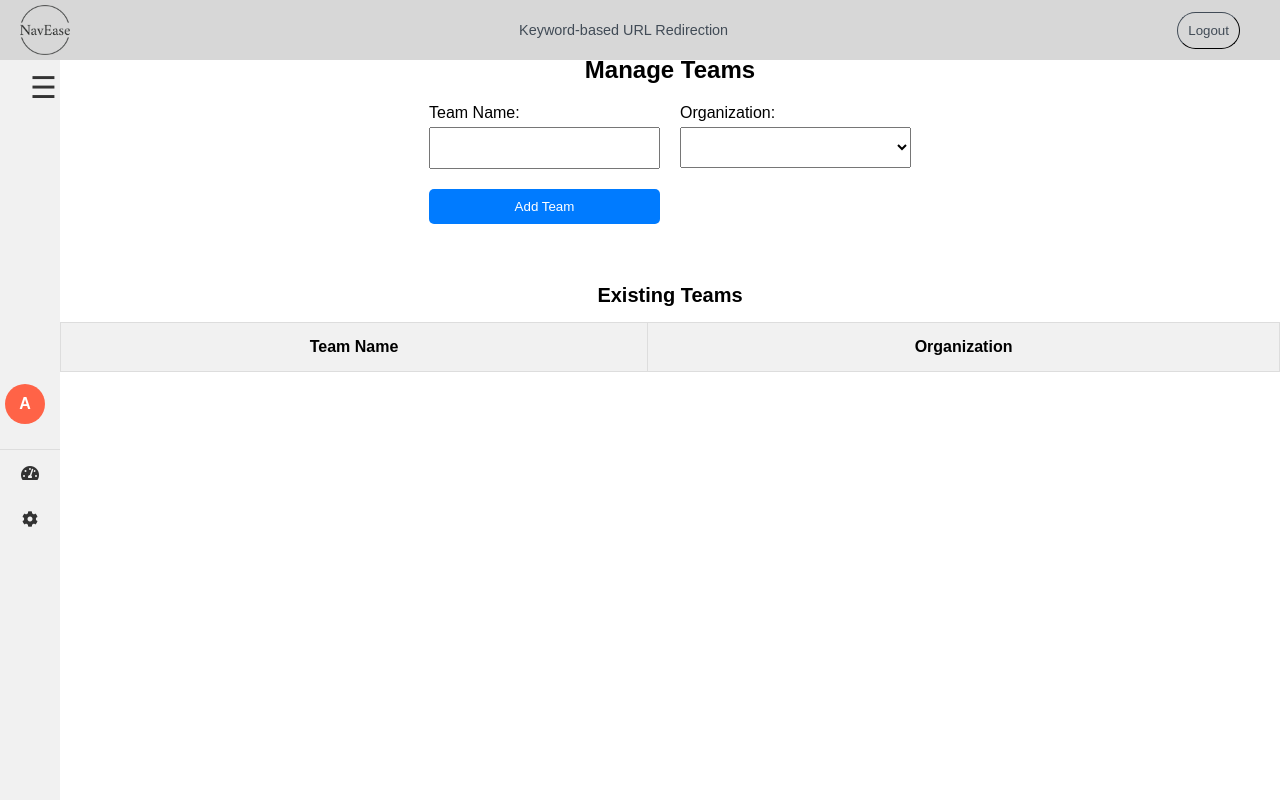
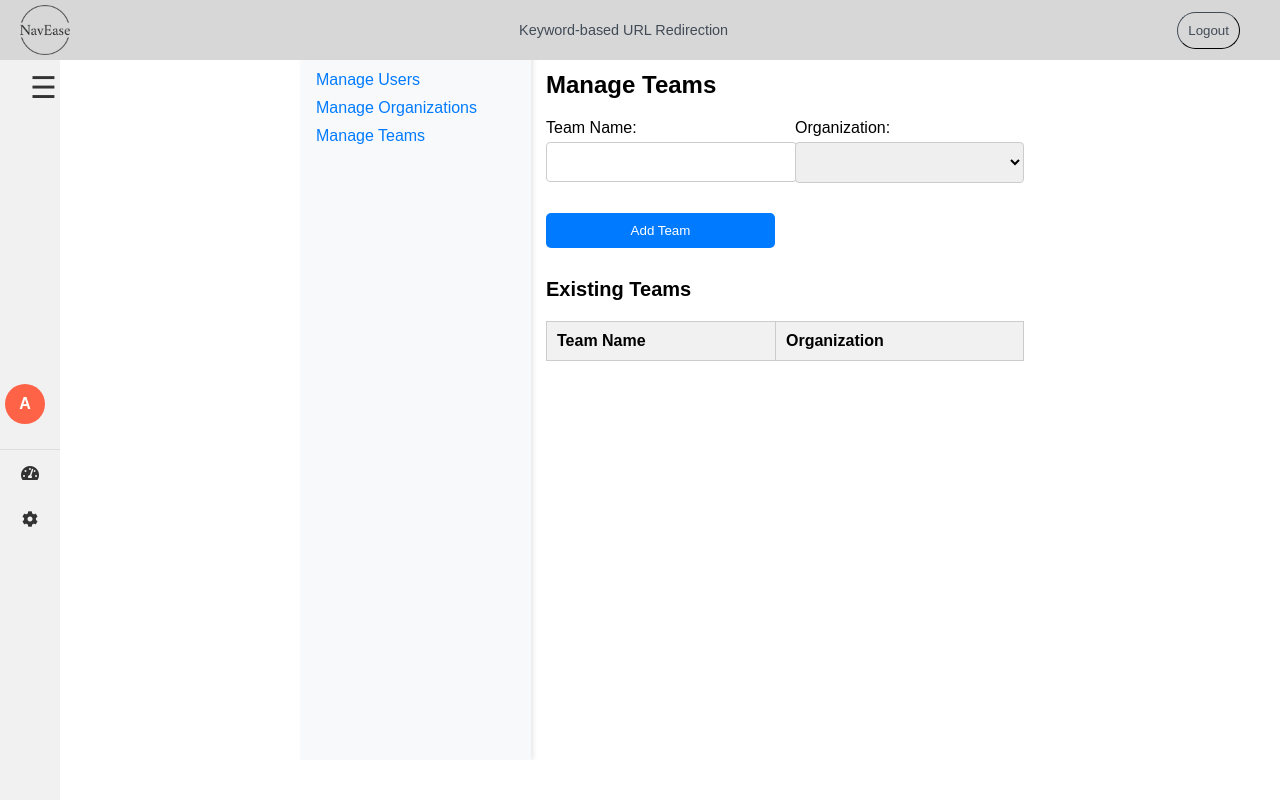
Before and after one commit to akhileshSRE/NavEase-app, a Flask app: page /settings/teams in a window 1280 px wide. Run offline with Flask 2, Linux system fonts and the light colour scheme; the visitor is signed in with stand-in values (Sample User, id 1); data comes from the database, SQL or seed files in the repository; data that the repository does not hold is empty.

Commit message:
added sidenav for settings

```diff
--- /dev/null
+++ b/app/static/css/settings.css
@@ -0,0 +1,85 @@
+/* settings.css */
+
+.st-container {
+    display: flex;
+    height: 100vh; /* Make the container take the full height of the viewport */
+}
+
+.st-sidenav {
+    width: 200px;
+    background-color: #f8f9fa;
+    padding: 15px;
+    box-shadow: 2px 0 5px rgba(0,0,0,0.1);
+}
+
+.st-sidenav ul {
+    list-style-type: none;
+    padding: 0;
+}
+
+.st-sidenav ul li {
+    margin: 10px 0;
+}
+
+.st-sidenav ul li a {
+    text-decoration: none;
+    color: #007bff;
+}
+
+.st-main-content {
+    flex-grow: 1; /* Make the main content take the remaining width */
+    padding: 15px;
+    overflow-y: auto; /* Ensure the main content is scrollable if it overflows */
+}
+
+/* Additional styles for manage pages */
+.mo-page-title, .mt-page-title, .mu-page-title {
+    font-size: 24px;
+    margin-bottom: 20px;
+}
+
+.mo-organization-form, .mt-team-form, .mu-user-form {
+    margin-bottom: 20px;
+}
+
+.mo-form-control, .mt-form-control, .mu-form-control {
+    width: 100%;
+    padding: 10px;
+    margin-bottom: 10px;
+    border: 1px solid #ccc;
+    border-radius: 4px;
+}
+
+.mo-btn-primary, .mt-btn-primary, .mu-btn-primary {
+    background-color: #007bff;
+    color: #fff;
+    padding: 10px 20px;
+    border: none;
+    border-radius: 4px;
+    cursor: pointer;
+}
+
+.mo-btn-danger, .mu-btn-danger {
+    background-color: #dc3545;
+    color: #fff;
+    padding: 10px 20px;
+    border: none;
+    border-radius: 4px;
+    cursor: pointer;
+}
+
+.mt-table, .mu-table {
+    width: 100%;
+    border-collapse: collapse;
+    margin-top: 20px;
+}
+
+.mt-table th, .mt-table td, .mu-table th, .mu-table td {
+    border: 1px solid #ccc;
+    padding: 10px;
+    text-align: left;
+}
+
+.mt-table-striped tbody tr:nth-child(odd), .mu-table-striped tbody tr:nth-child(odd) {
+    background-color: #f8f9fa;
+}
--- a/app/templates/settings.html
+++ b/app/templates/settings.html
@@ -1,6 +1,6 @@
-{% extends "base.html" %}
+{% extends "settings_base.html" %}
 
-{% block content %}
+{% block settings_content %}
 <h1>Settings</h1>
 <nav>
     <ul>
--- a/app/templates/settings/manage_organizations.html
+++ b/app/templates/settings/manage_organizations.html
@@ -1,6 +1,6 @@
-{% extends "base.html" %}
+{% extends "settings_base.html" %}
 
-{% block content %}
+{% block settings_content %}
 <h1 class="mo-page-title">Manage Organizations</h1>
 <form method="POST" class="mo-organization-form">
     <input type="text" name="name" placeholder="Organization Name" required class="mo-form-control">
--- a/app/templates/settings/manage_teams.html
+++ b/app/templates/settings/manage_teams.html
@@ -1,6 +1,6 @@
-{% extends "base.html" %}
+{% extends "settings_base.html" %}
 
-{% block content %}
+{% block settings_content %}
 <h1 class="mt-page-title">Manage Teams</h1>
 
 {% with messages = get_flashed_messages(with_categories=true) %}
--- a/app/templates/settings/manage_users.html
+++ b/app/templates/settings/manage_users.html
@@ -1,6 +1,6 @@
-{% extends "base.html" %}
+{% extends "settings_base.html" %}
 
-{% block content %}
+{% block settings_content %}
 <h1 class="mu-page-title">Manage Users</h1>
 
 {% with messages = get_flashed_messages(with_categories=true) %}
--- /dev/null
+++ b/app/templates/settings_base.html
@@ -0,0 +1,17 @@
+{% extends "base.html" %}
+
+{% block content %}
+<div class="st-container">
+    <nav class="st-sidenav">
+        <ul>
+            <li><a href="{{ url_for('settings.manage_users') }}">Manage Users</a></li>
+            <li><a href="{{ url_for('settings.manage_organizations') }}">Manage Organizations</a></li>
+            <li><a href="{{ url_for('settings.manage_teams') }}">Manage Teams</a></li>
+        </ul>
+    </nav>
+    <div class="st-main-content">
+        {% block settings_content %}{% endblock %}
+    </div>
+</div>
+<link rel="stylesheet" href="{{ url_for('static', filename='css/settings.css') }}">
+{% endblock %}
```
Lines whose indentation alone changed are shown as unchanged.
